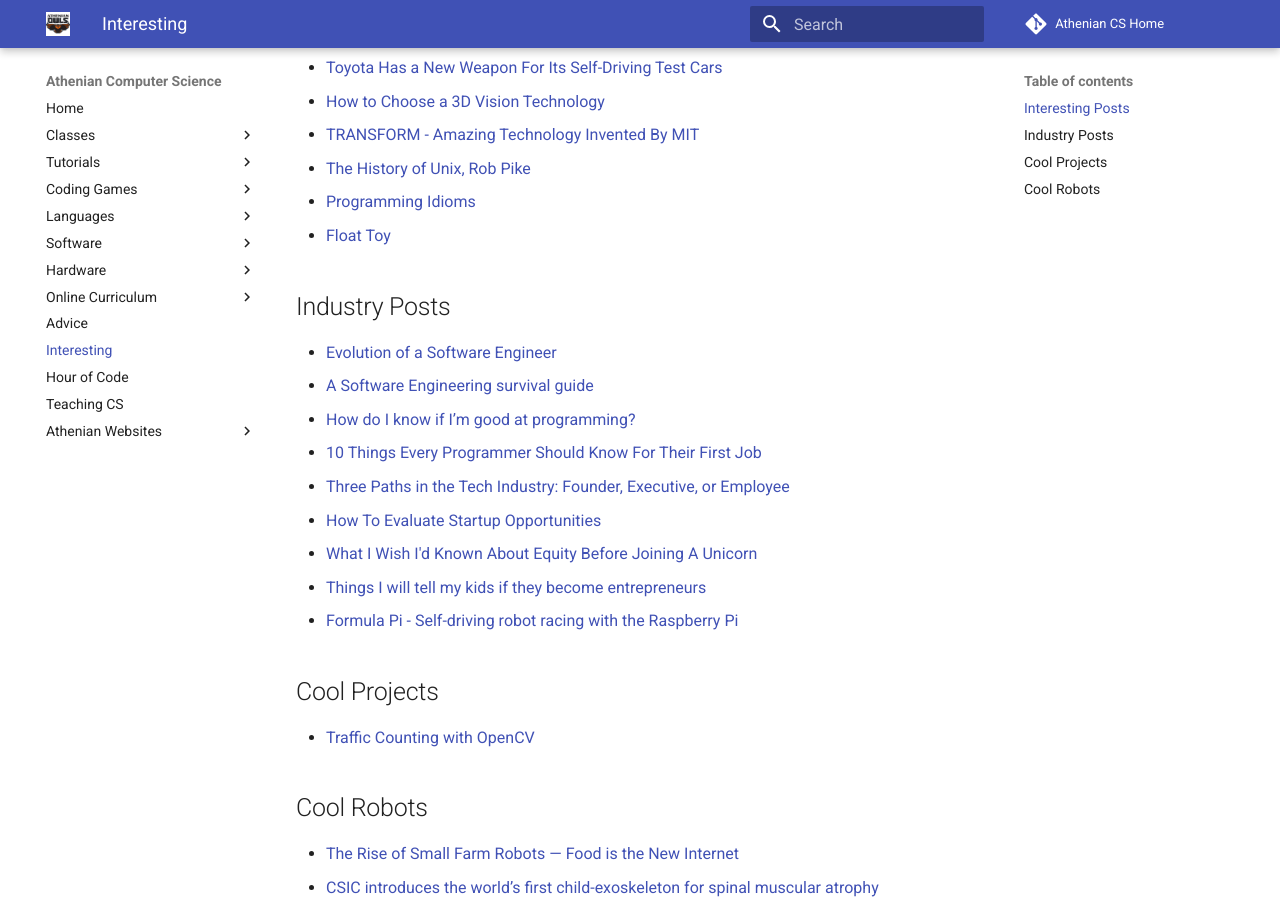
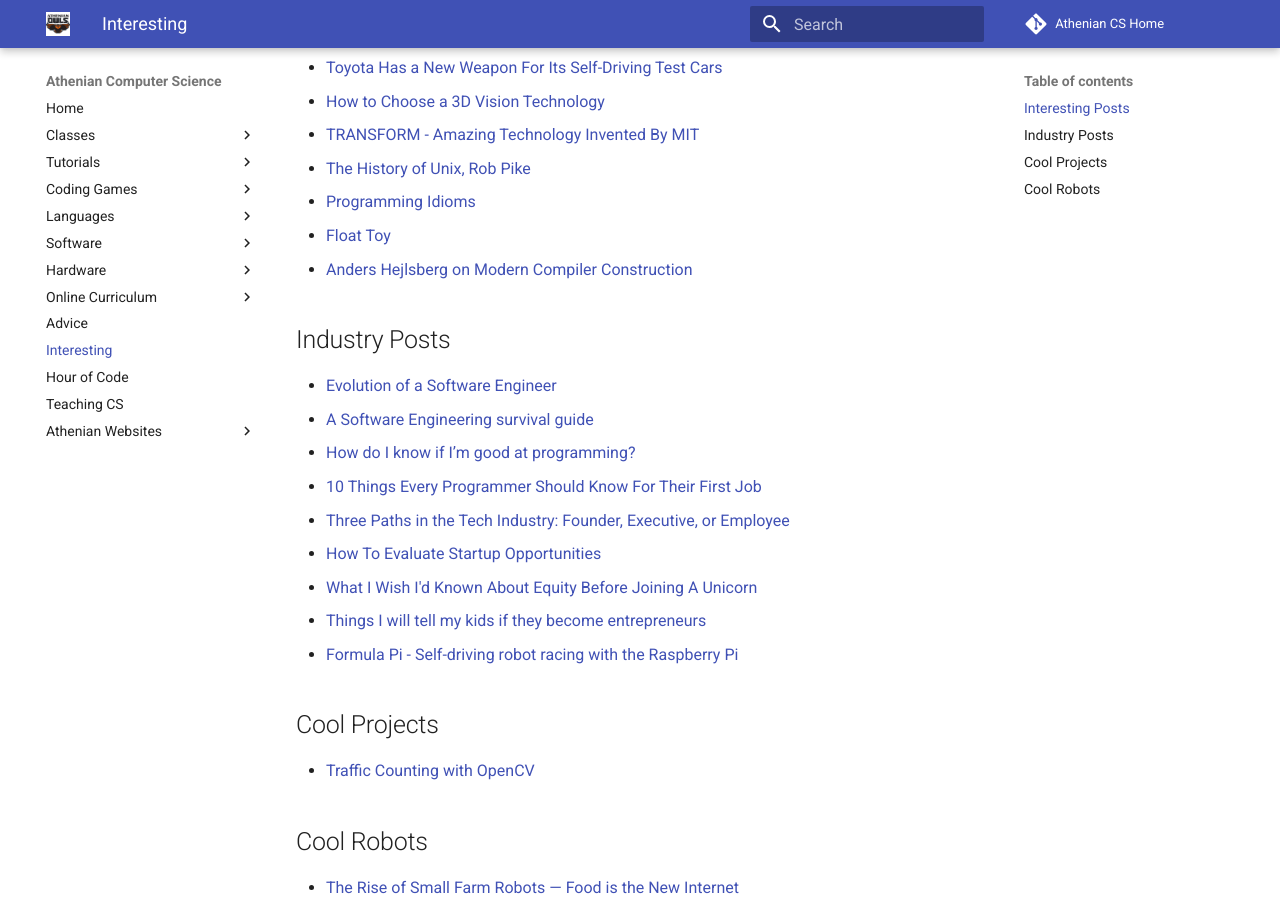
Before and after one commit to athenian-computational-thinking/athenian-cs-mkdocs, an MkDocs documentation site: the page built from docs/interesting.md, in a window 1280 px wide and 900 px high, scrolled down 310 px. Built offline with MkDocs 1.6.1 and Material for MkDocs 9.7.7, drawn with Linux system fonts in a browser that asks for light colours; comment, search, counter and statistics services are not loaded.

Commit message:
Update docs

```diff
--- a/docs/interesting.md
+++ b/docs/interesting.md
@@ -11,6 +11,7 @@
 * [The History of Unix, Rob Pike](https://www.youtube.com/watch?v=_2NI6t2r_Hs)
 * [Programming Idioms](https://www.programming-idioms.org/about#about-block-all-idioms)
 * [Float Toy](http://evanw.github.io/float-toy/)
+* [Anders Hejlsberg on Modern Compiler Construction](https://channel9.msdn.com/Blogs/Seth-Juarez/Anders-Hejlsberg-on-Modern-Compiler-Construction)
 
 ## Industry Posts
 * [Evolution of a Software Engineer](https://medium.com/@bfil/evolution-of-a-software-engineer-a9f88531084)
```
